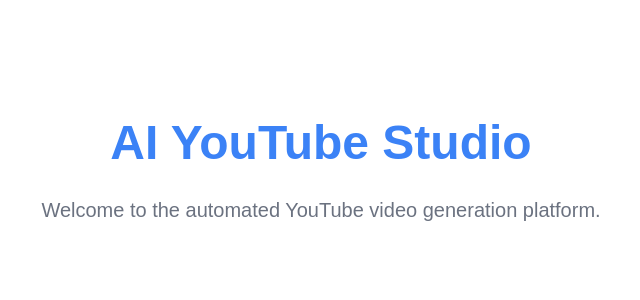
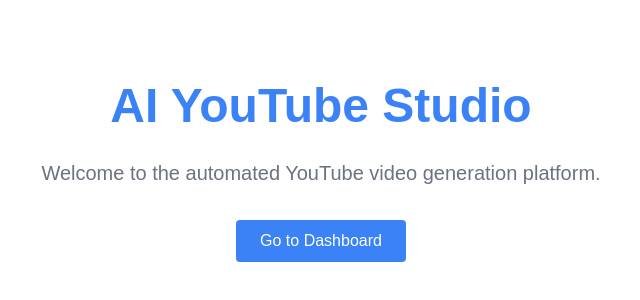
Before and after one commit to farooqsyedzz/Astronomy, a Next.js app: page / in a window 1280 px wide. Shown: the part 234-534 px from the top of the page, without its empty margins (319-959 px from the left). Built offline with nearby package versions, Linux system fonts and the light colour scheme.

Commit message:
improved

```diff
--- a/src/app/page.tsx
+++ b/src/app/page.tsx
@@ -1,4 +1,5 @@
 import styles from "./page.module.css";
+import Link from "next/link";
 
 export default function Home() {
   return (
@@ -8,6 +9,13 @@
         <p className={styles.description}>
           Welcome to the automated YouTube video generation platform.
         </p>
+        <div style={{ marginTop: '2rem' }}>
+          <Link href="/dashboard">
+            <button style={{ padding: '0.75rem 1.5rem', backgroundColor: 'var(--primary)', color: 'white', border: 'none', borderRadius: '4px', cursor: 'pointer', fontSize: '1rem', fontWeight: 500 }}>
+              Go to Dashboard
+            </button>
+          </Link>
+        </div>
       </main>
     </div>
   );
```
